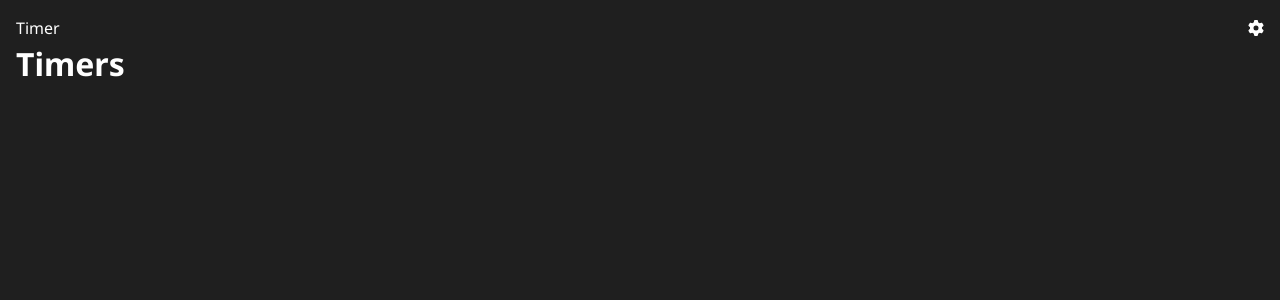
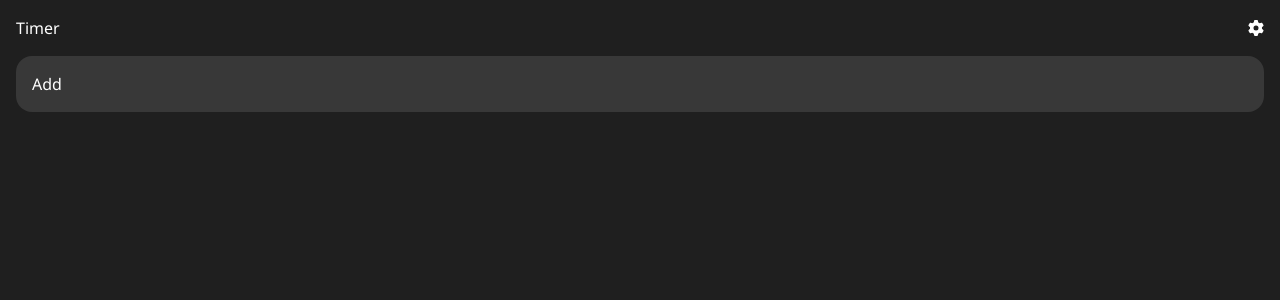
Before and after one commit to dylanmelhuish/timer-app, a React (Vite) app: page / in a window 1280 px wide. Shown: the top 300 px of the page. Built offline with nearby package versions, Linux system fonts and the light colour scheme.

Commit message:
Basic add functionality

```diff
--- a/src/App.tsx
+++ b/src/App.tsx
@@ -6,7 +6,7 @@ import { faCog } from "@fortawesome/free-solid-svg-icons/faCog";
 
 export const App = () => {
     return (
-        <div className={styles["app-container"]}>
+        <Flex direction={"column"} className={styles["app-container"]}>
             <Flex direction={"row"} justify={"space-between"}>
                 <div>Timer</div>
                 <div>
@@ -14,6 +14,6 @@ export const App = () => {
                 </div>
             </Flex>
             <Timers />
-        </div>
+        </Flex>
     );
 };
--- a/src/Pages/Timers/Timers.tsx
+++ b/src/Pages/Timers/Timers.tsx
@@ -1,7 +1,35 @@
+import { useCallback, useEffect, useState } from "react";
+import { Timer, TimerStore } from "../../Stores";
+import { Flex, Panel } from "../../Components";
+
 export const Timers = () => {
+    const [timers, setTimers] = useState<Timer[]>([]);
+
+    const handleAdd = useCallback(() => {
+        const timer = TimerStore.add({
+            elapsed: 0,
+            isPaused: false,
+            isRunning: true,
+            length: 60,
+            originalLength: 60,
+            addedAt: Date.now(),
+        });
+
+        setTimers(p => [timer, ...p]);
+    }, []);
+
+    useEffect(() => {
+        const stored = TimerStore.getAll();
+
+        setTimers(stored);
+    }, []);
+
     return (
-        <div>
-            <h1>Timers</h1>
-        </div>
+        <Flex direction={"column"}>
+            {timers.map(timer => (
+                <Panel key={timer.key}>{timer.key}</Panel>
+            ))}
+            <Panel onClick={handleAdd}>Add</Panel>
+        </Flex>
     );
 };
```
